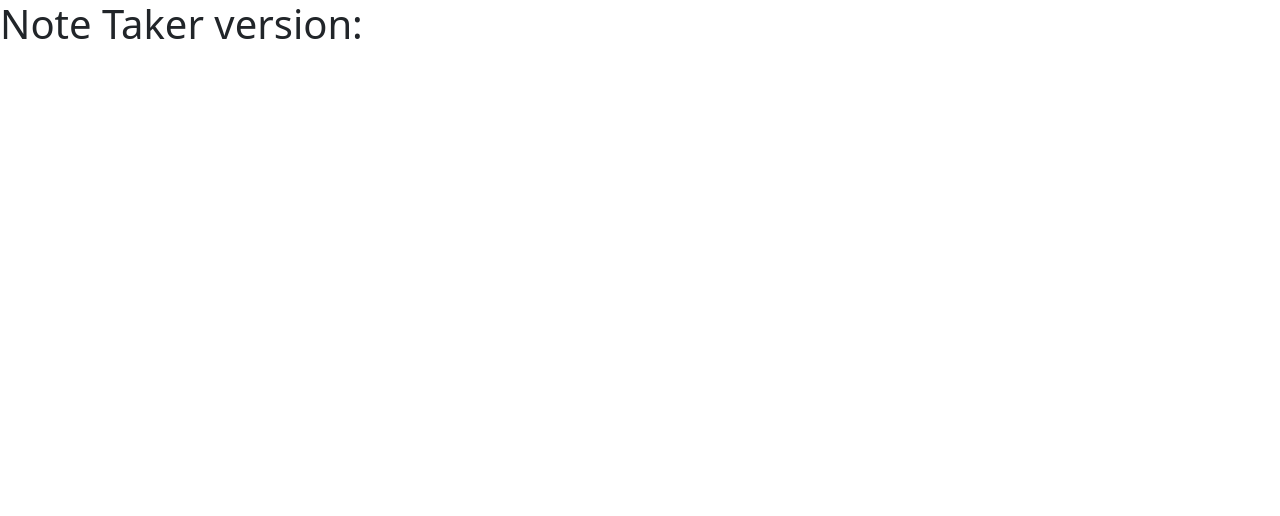
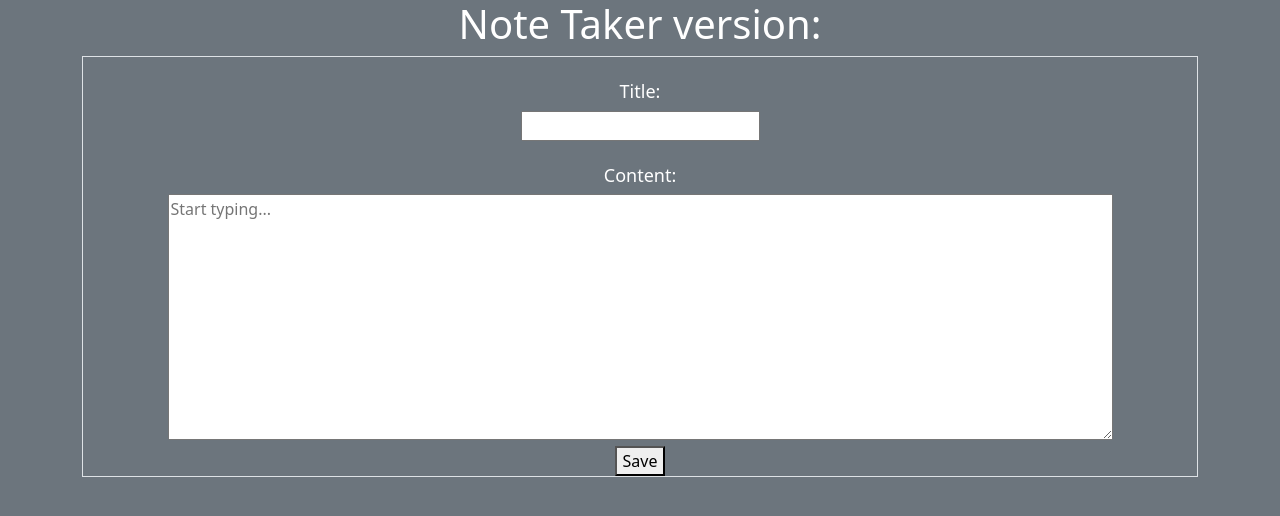
Before and after one commit to Fern135/note-taker, a Django app: page / in a window 1280 px wide. Shown: the top 516 px of the page. Run offline with Django 4.2, Linux system fonts and the light colour scheme; some libraries are stand-ins or nearby versions.

Commit message:
"Added staticfiles directory to .gitignore, updated settings.py for static files, modified index.html template, updated views.py to pass context to index.html, and removed static/css/index.css and static/js/index.js files."

```diff
--- a/note_taker/settings.py
+++ b/note_taker/settings.py
@@ -120,6 +120,9 @@ USE_TZ = True
 
 STATIC_URL = '/static/'
 STATIC_ROOT = os.path.join(BASE_DIR, "staticfiles")
+STATICFILES_DIRS = [
+    os.path.join(BASE_DIR, 'static'),  # A directory named 'static' in your project's root
+]
 
 # Default primary key field type
 # https://docs.djangoproject.com/en/4.2/ref/settings/#default-auto-field
--- /dev/null
+++ b/public/static/css/index.css
@@ -0,0 +1,24 @@
+
+
+#note-title,
+#note-content {
+    font-size: large;
+}
+
+#content {
+
+    /* width: 300px; Fixed width */
+    /* height: 150px; Fixed height */
+    overflow: unset; /* Allows scrolling for overflow content */
+
+    /* overflow: hidden; */
+
+    min-width: 50px;
+    min-height: 60px;
+
+    min-width: 300px;
+    max-width: 100%;
+
+    min-height: 60px; /* Minimum height */
+    word-wrap: break-word; /* Ensures text wraps to new line */
+}
--- a/public/templates/index.html
+++ b/public/templates/index.html
@@ -11,20 +11,43 @@
         <title>{{ app_name }}</title>
         <meta name="description" content="">
         <meta name="viewport" content="width=device-width, initial-scale=1">
-        <link rel="stylesheet" href="">
+        <link rel="stylesheet" href="{% static 'css/index.css' %}">
 
         {% load bootstrap5 %}
         {% bootstrap_css %}
         {% bootstrap_javascript %}
 
     </head>
-    <body>
+    <body class="bg-secondary text-white">
 
         <!--[if lt IE 7]>
             <p class="browsehappy">You are using an <strong>outdated</strong> browser. Please <a href="#">upgrade your browser</a> to improve your experience.</p>
         <![endif]-->
-        <h1>Note Taker version: </h1>
 
-        <script src="" async defer></script>
+        <div class="container text-center">
+            <h1>Note Taker version: </h1>
+
+            <div class="border">
+                <form action="/new/note">
+                    <!-- Regular text input field -->
+                    <h4 class="pt-4" id="note-title" for="title">Title:</h4>
+                    {% comment %} <br> {% endcomment %}
+                    <input type="text" id="title" name="title" maxlength="100">
+
+                    <br><br>
+
+                    <!-- Large text input field -->
+                    <h4 id="note-content" for="content">Content:</h4>
+                    {% comment %} <br> {% endcomment %}
+                    <textarea id="content" name="content" rows="10" cols="100" placeholder="Start typing..."></textarea>
+
+                    <br>
+                    <button type="submit">Save</button>
+                </form>
+            </div>
+
+        </div>
+
+        <script src="{% static 'js/index.js'%}" async></script>
     </body>
 </html>
--- a/public/views.py
+++ b/public/views.py
@@ -5,4 +5,4 @@ def index(request):
     context = {
         "app_name" : Config.__APP_NAME__
     }
-    return render(request, 'index.html')
+    return render(request, 'index.html', context=context)
```
Also changed, not shown: public/static/js/index.js (added, +24 -0 lines), static/css/index.css (deleted), static/js/index.js (deleted), 1 other file.
